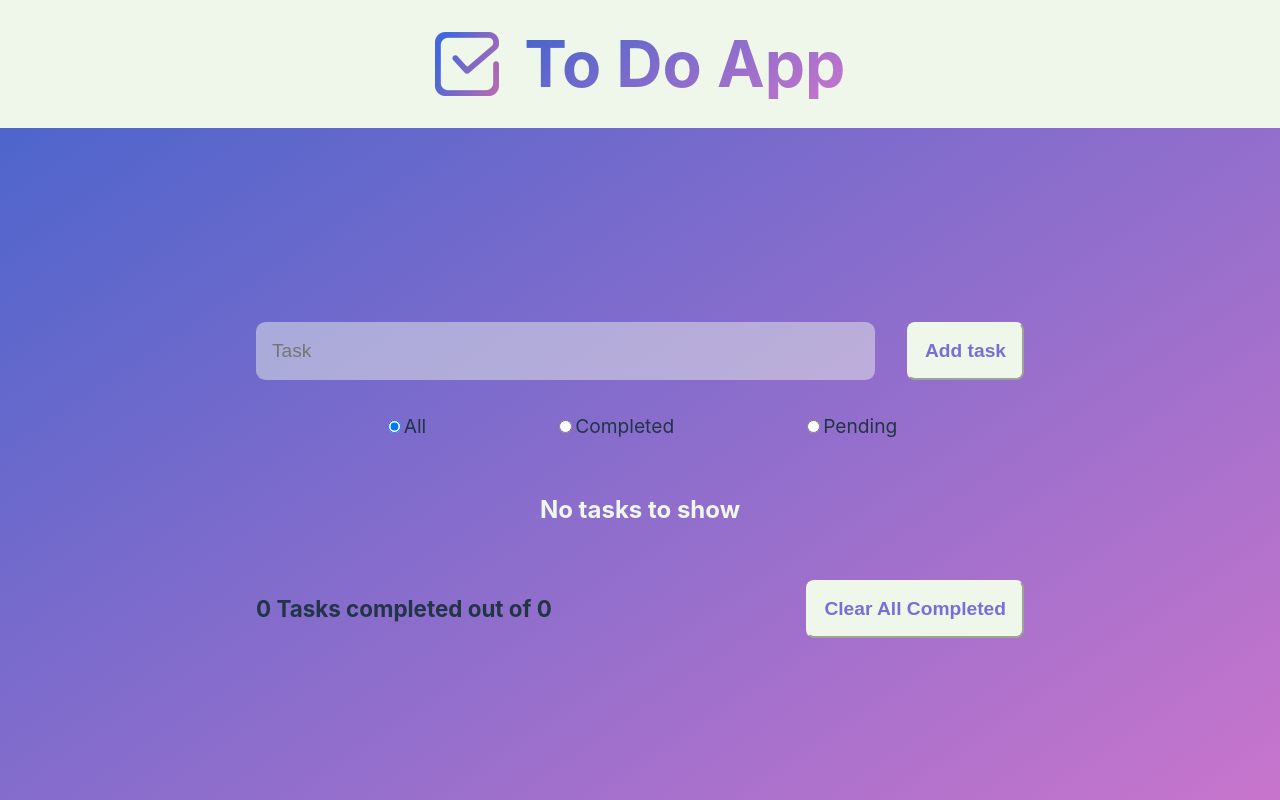
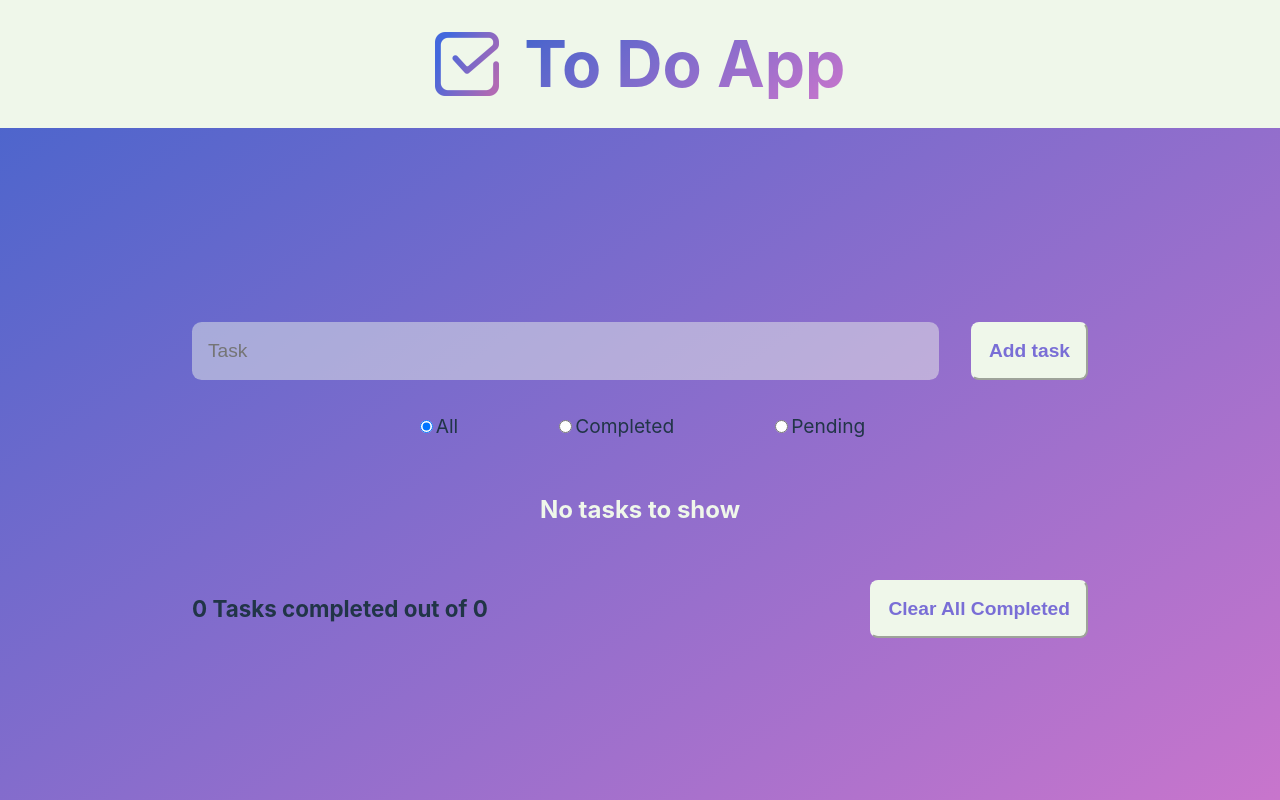
Before and after one commit to AnneSolarte/P.Web---2024, a React (Vite) app in the folder ToDoApp/: page / in a window 1280 px wide. Built offline with nearby package versions, Linux system fonts and the light colour scheme.

Commit message:
fixed: responsive size changed to 700px

```diff
--- a/ToDoApp/src/components/EditPopUp/EditPopUp.css
+++ b/ToDoApp/src/components/EditPopUp/EditPopUp.css
@@ -40,7 +40,7 @@
 }
 
 .pop-up-form input[type='submit'] {
-    width: 5.5rem;
+    width: 3.8rem;
     border: 0;
     padding: 0.5rem;
     border-radius: 0.4em;
@@ -63,12 +63,9 @@
 
 }
 
-
 .pop-up-form input::placeholder{
     color: var(--color-font-completed)
 }
-
-
 
 @media (min-width: 700px){
 
@@ -82,7 +79,7 @@
     }
 
     .pop-up-form input[type='submit'] {
-        width: 7rem;
+        width: 5rem;
         font-weight: 700;
         padding: 1rem;
     }
--- a/ToDoApp/src/components/EditPopUp/EditPopUp.jsx
+++ b/ToDoApp/src/components/EditPopUp/EditPopUp.jsx
@@ -54,7 +54,7 @@ export const EditPopUp = () => {
         <input
           className='submit-input'
           type='submit'
-          value='Edit task'
+          value='Save'
           disabled={isSubmitDisabled}
         />
 
--- a/ToDoApp/src/components/Filters/Filters.css
+++ b/ToDoApp/src/components/Filters/Filters.css
@@ -20,8 +20,8 @@
 @media (min-width: 700px){
 
     .filters-section div{
-        margin-left: 4rem;
-        margin-right: 4rem;
+        margin-left: 3rem;
+        margin-right: 3rem;
         font-size: 1.2rem;
     }
 
--- a/ToDoApp/src/components/Footer/Footer.css
+++ b/ToDoApp/src/components/Footer/Footer.css
@@ -6,11 +6,12 @@
     background-color: var(--color-trasnparent);
     padding: 1rem;
     align-items: center;
+    justify-content: center;
 }
 
 @media (min-width: 700px){
     .footer{
-        width: 60%;
+        width: 70%;
         flex-direction: row;
         justify-content: space-between;
         align-items: normal;
--- a/ToDoApp/src/components/Form/Form.css
+++ b/ToDoApp/src/components/Form/Form.css
@@ -32,9 +32,9 @@
 
 }
 
-@media (min-width:  700px){
+@media (min-width: 700px){
     .form{
-        width: 60%;
+        width: 70%;
         flex-direction: row;
 
     }
--- a/ToDoApp/src/components/Header/Header.css
+++ b/ToDoApp/src/components/Header/Header.css
@@ -27,7 +27,7 @@
 }
 
 
-@media (min-width:  700px){
+@media (min-width: 700px){
     .header-section h1{
         font-size: 4rem;
     }
--- a/ToDoApp/src/components/List/List.css
+++ b/ToDoApp/src/components/List/List.css
@@ -18,7 +18,7 @@
 
     .list{
         display: flex;
-        width: 60%;
+        width: 70%;
         height: min-content;
         justify-content: center;
         flex-direction: column;
```
